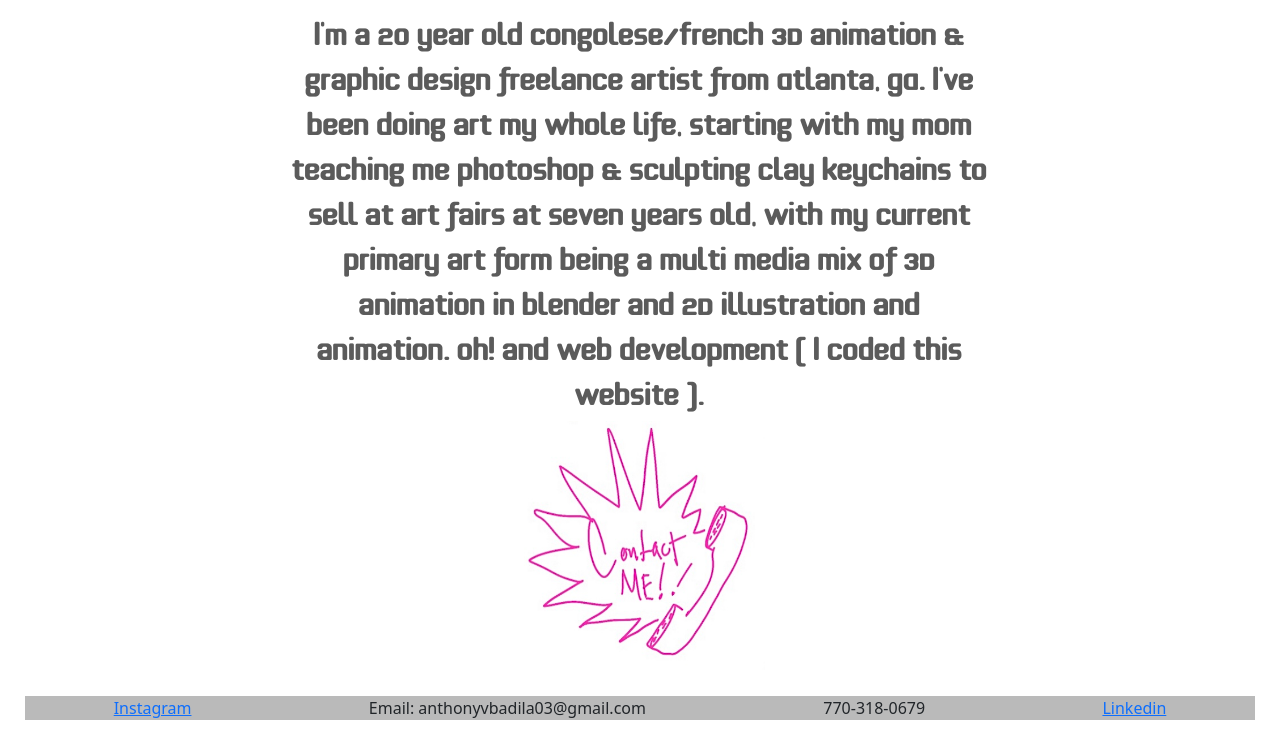
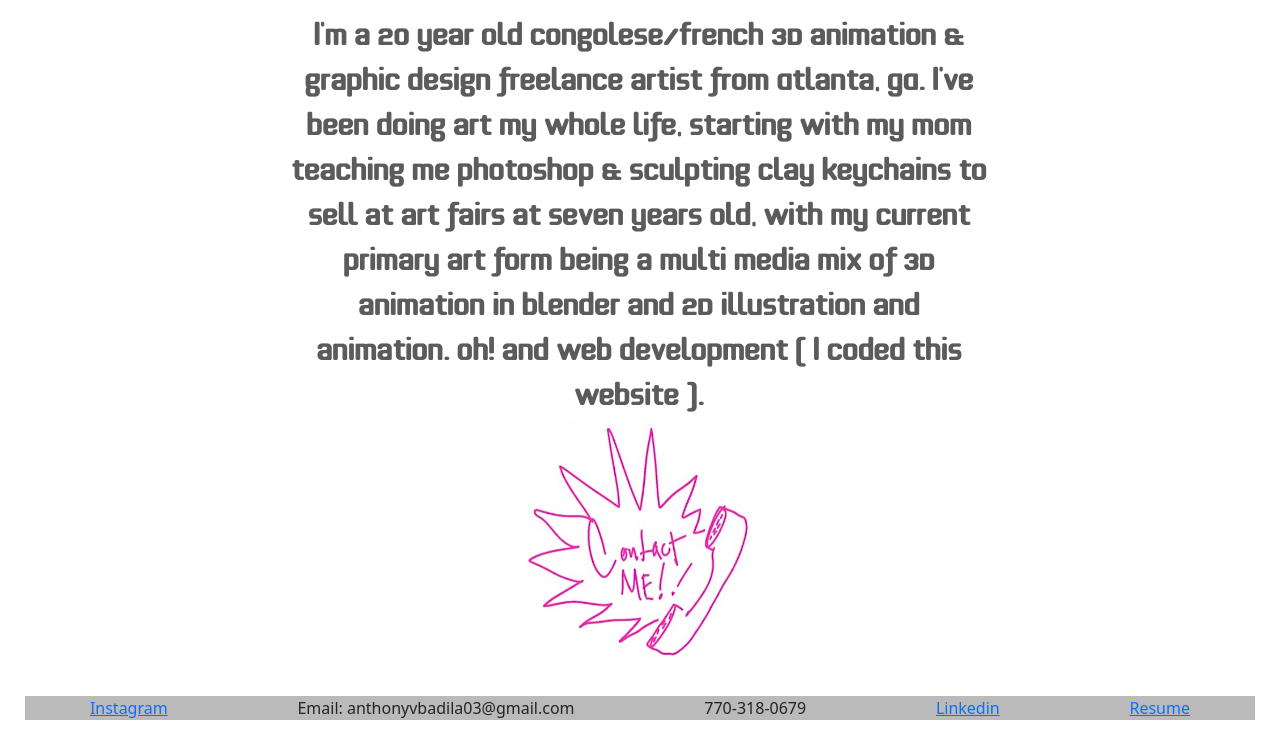
Before and after one commit to Sonnblom/PortfolioSite, a plain HTML site: page AboutMe.html in a window 1280 px wide. Shown: the part 1079-1824 px from the top of the page. Drawn offline with nearby package versions, Linux system fonts and the light colour scheme; a script that the page names is missing; a web font is replaced by a local one.

Commit message:
added resume

```diff
--- a/AboutMe.html
+++ b/AboutMe.html
@@ -34,6 +34,7 @@
 <p style="margin: auto;">Email: anthonyvbadila03@gmail.com</p>
 <p style="margin: auto;">770-318-0679</p>
 <a href="https://www.linkedin.com/in/anthony-badila-a2804025b?trk=people-guest_people_search-card" style="margin: auto;">Linkedin</a>
+<a href="AnthonyVBadilaResume2024 copy.pdf" style="margin: auto;">Resume</a>
 </div>
 
 
```
Also changed, not shown: 2 other files.
